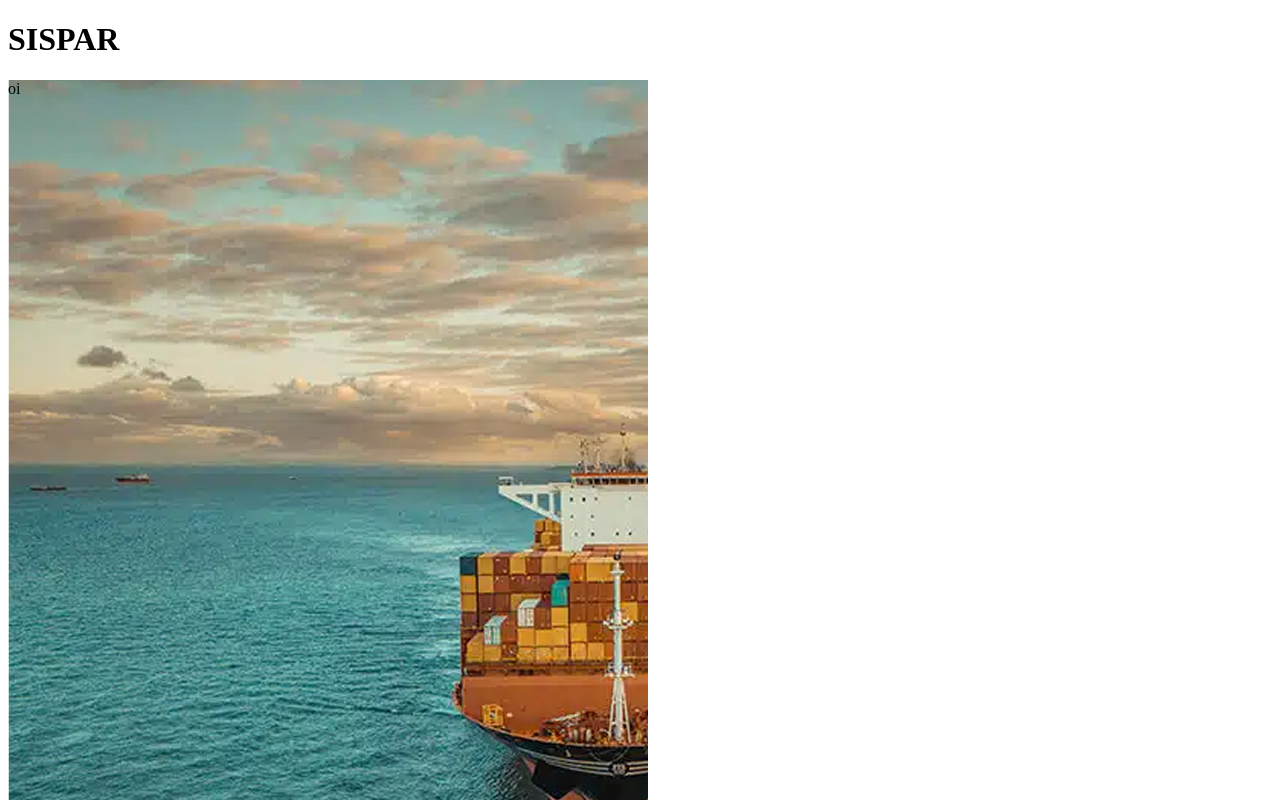
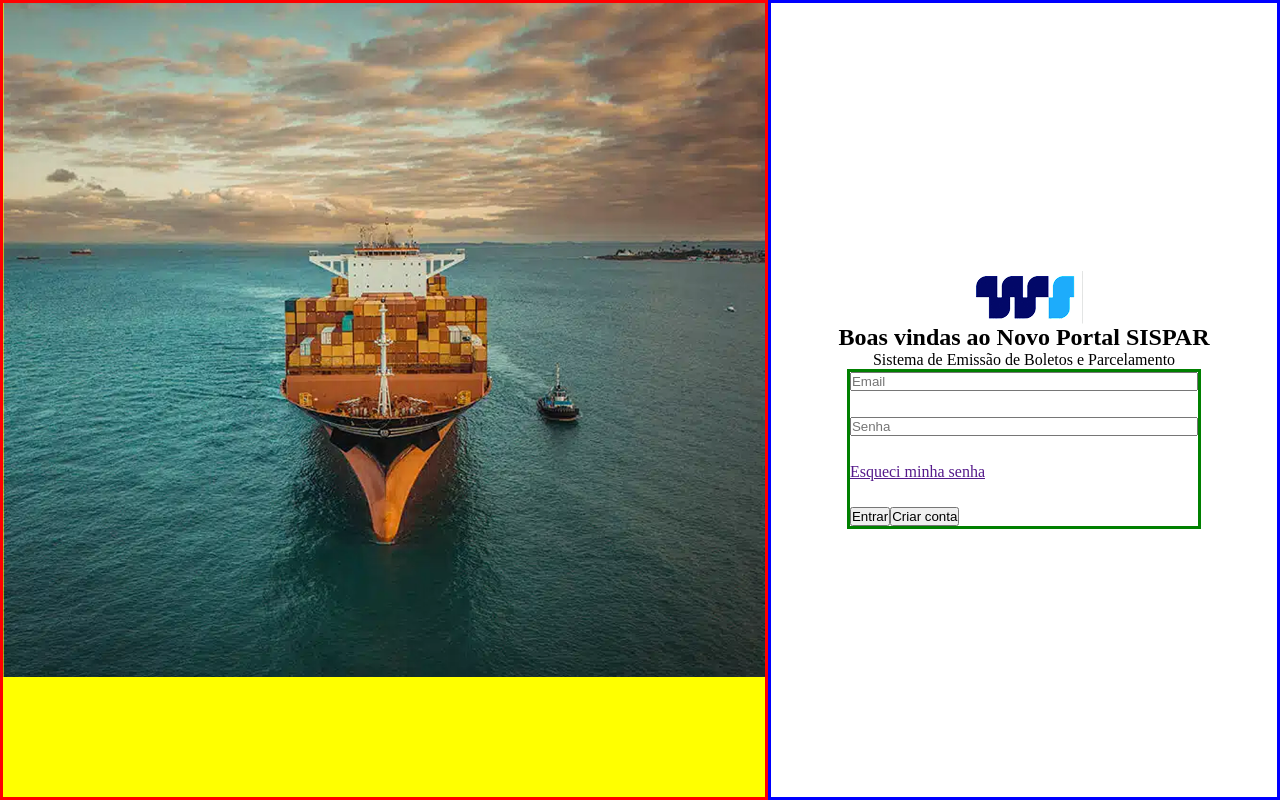
Before and after one commit to wisneysouza/SISPAR, a React (Vite) app: page / in a window 1280 px wide. Shown: the top 800 px of the page. Built offline with nearby package versions, Linux system fonts and the light colour scheme.

Commit message:
Iniciando estilização

```diff
--- a/src/App.jsx
+++ b/src/App.jsx
@@ -1,9 +1,10 @@
 
 import Loggin from "./components/loggin/Loggin.jsx";
+import "./global.scss"
+
 function App(){
   return(
     <>
-    <h1>SISPAR</h1>
     <Loggin/>
     </>
   )
--- a/src/components/loggin/Loggin.jsx
+++ b/src/components/loggin/Loggin.jsx
@@ -1,13 +1,12 @@
 import Logo from "../../assets/Tela Login/logo-ws.png";
-import styles from"./Loggin.module.scss"
+import styles from "./Loggin.module.scss";
 
 function Loggin() {
   return (
+    <main>
+      <section className={styles.containerImagem}></section>
 
-      <main>
-        <section className={styles.s}>oi</section>
-
-        <section>
+      <section className={styles.containerForm}>
         <img src={Logo} alt="Logo da Wilson Sons" />
 
         <h1>Boas vindas ao Novo Portal SISPAR</h1>
@@ -17,19 +16,20 @@ function Loggin() {
         <form action="">
           <input type="email" name="email" id="email" placeholder="Email" />
           <input
-              type="password"
-              name="password"
-              id="password"
+            type="password" name="password"id="password"
             placeholder="Senha"
           />
 
           <a href="">Esqueci minha senha </a>
-            <button>Entrar</button>
+
+          <div>
+          <button className="">Entrar</button>
           <button>Criar conta</button>
+          </div>
+
         </form>
       </section>
     </main>
-
   );
 }
 
--- a/src/components/loggin/Loggin.module.scss
+++ b/src/components/loggin/Loggin.module.scss
@@ -1,11 +1,38 @@
+    .containerImagem{
+        background-image: url("../../assets/Tela Login/imagem tela de login.png");
+        background-color: yellow;
+        background-repeat: no-repeat;
+        background-size: 100%;
+        border: solid red;
+
+       height: 100vh;
+       width: 60%;
+       display:flex;
+       flex-direction:row;
+       justify-content: center;
 
 
-main{
-    .s{
-        background-image: url("../../assets/Tela Login/imagem tela de login.png");
-
-        height: 100vh;
-        width: 50vw;
 
     }
-}
+    .containerForm{
+        border: solid blue;
+        width: 40%;
+        display: flex;
+        flex-direction: column;
+        align-items: center;
+        justify-content: center;
+    }
+    main{
+
+        display: flex;
+
+    }
+
+    form{
+        border: solid green;
+        display: flex;
+        flex-direction: column;
+        width: 70%;
+        height: 20vh;
+        justify-content: space-between;
+    }
--- /dev/null
+++ b/src/global.scss
@@ -0,0 +1,5 @@
+*{
+    margin: 0;
+    padding: 0;
+    box-sizing: border-box;
+}
```
Lines whose indentation alone changed are shown as unchanged.
